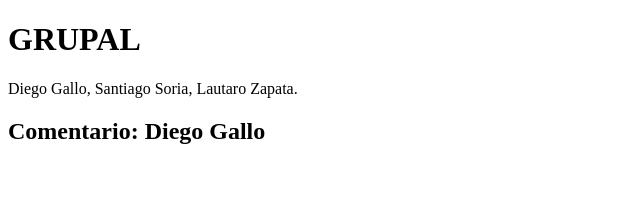
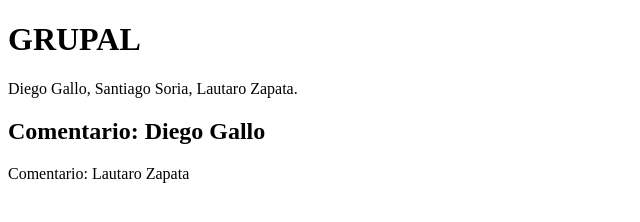
Before and after one commit to LautaroZapata/Entrega-Grupal-4-8-2022, a plain HTML site: page index.html in a window 1280 px wide. Shown: the whole page, without its empty margins (0-640 px from the left). Drawn offline with Linux system fonts and the light colour scheme.

Commit message:
ComentarioLZ

```diff
--- a/index.html
+++ b/index.html
@@ -10,5 +10,6 @@
     <h1>GRUPAL</h1>
     <p>Diego Gallo, Santiago Soria, Lautaro Zapata.</p>
     <h2>Comentario: Diego Gallo</h2>
+    <p>Comentario: Lautaro Zapata</p>
 </body>
 </html>
```
